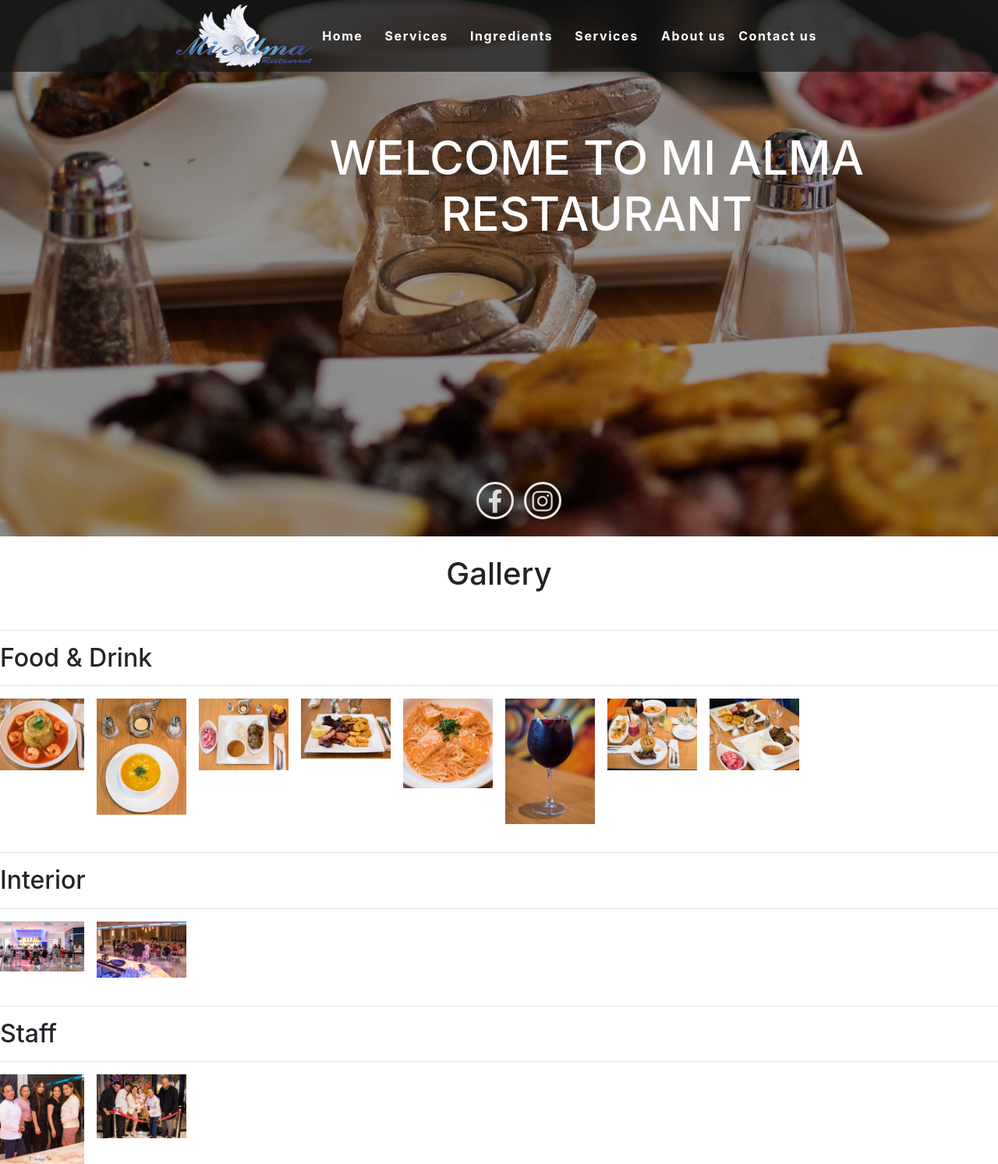
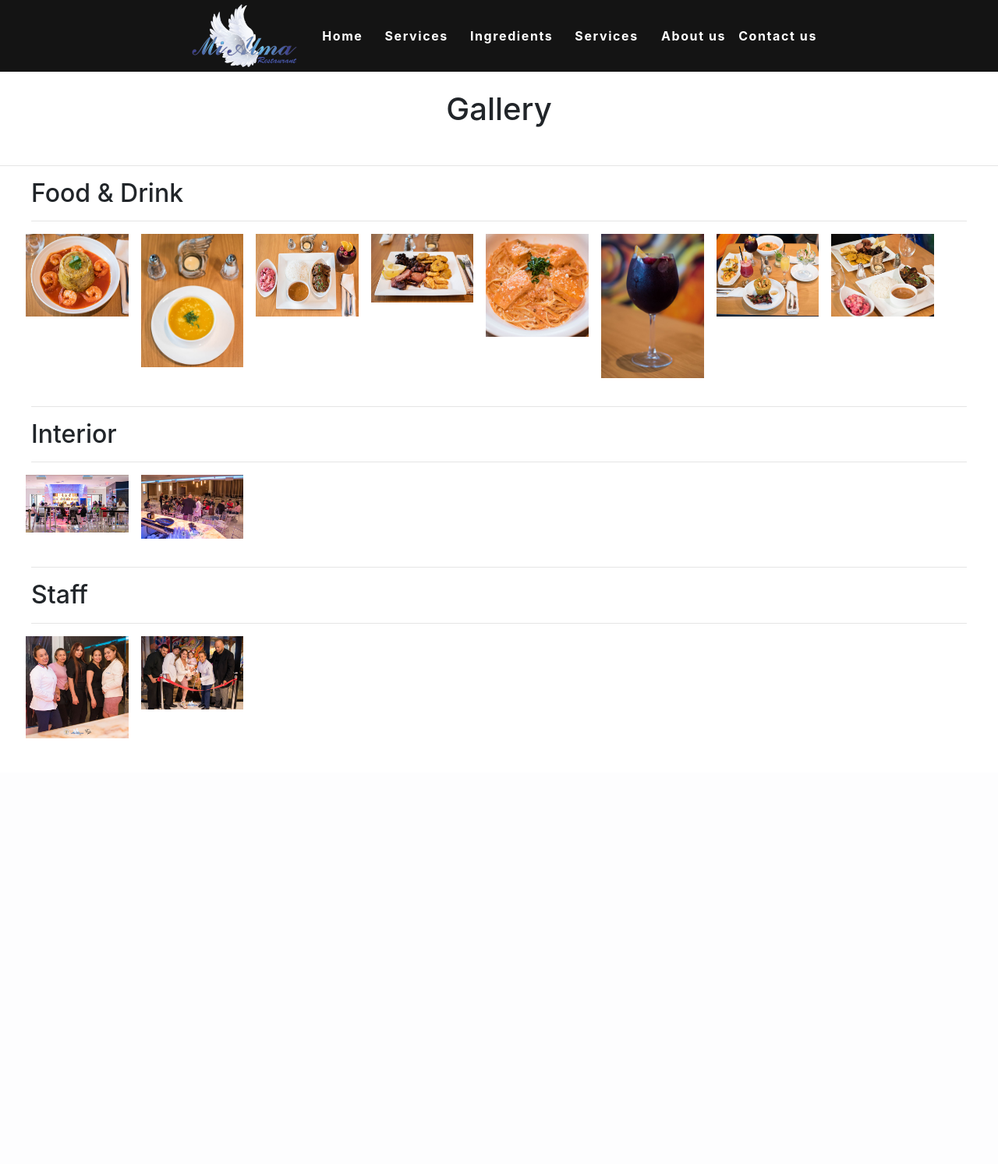
Before and after one commit to antonioi520/RESTAURANTsite, a PHP site: page /gallery.php in a window 1280 px wide. Shown: the whole page at 78% size. After the commit the page ends 947 px from the top, so only its background shows below. Run offline with PHP 8.4, Linux system fonts and the light colour scheme; some libraries are stand-ins or nearby versions.

Commit message:
gallery css changes, gallery.php changes, added blackish2 to css.css

```diff
--- a/css/css.css
+++ b/css/css.css
@@ -45,6 +45,13 @@
     background-color:rgba(20, 20, 20, 0.7);
     opacity: 1;
 }
+
+.bg-blackish2{
+
+    background-color:rgba(20, 20, 20, 1);
+    opacity: 1;
+}
+
 .headertext{
     text-align: center;
     font-size: 60px;"
--- a/css/gallery.css
+++ b/css/gallery.css
@@ -1,5 +1,10 @@
 * {
     box-sizing: border-box;
+}
+
+.wrapper {
+    width: 1200px;
+    margin: 0 auto;
 }
 
 .row > .column {
@@ -14,31 +19,31 @@
 
 .column {
     float: left;
-    width: 10%;
+    width: 12%;
 }
 
 /* The Modal (background) */
 .modal {
     display: none;
     position: fixed;
-    z-index: 1;
+    z-index: 2;
     padding-top: 10px;
     left: 0;
     top: 0;
     width: 100%;
     height: 100%;
-    overflow: auto;
+    overflow:  hidden;
     background-color: black;
 }
 
 /* Modal Content */
 .modal-content {
     position: relative;
-    background-color: #fefefe;
+    background-color: #2c2c2d;
     margin: auto;
-    padding: 0;
+    padding: 40px;
     width: 90%;
-    height: 70%;
+    height: 900px;
     max-width: 1200px;
 }
 
@@ -54,13 +59,15 @@
 
 .close:hover,
 .close:focus {
-    color: #999;
+    color: white;
     text-decoration: none;
     cursor: pointer;
 }
 
 .mySlides {
     display: none;
+    object-fit: scale-down;
+    max-height: 800px;
 }
 
 .cursor {
@@ -89,12 +96,14 @@
 .next {
     right: 0;
     border-radius: 3px 0 0 3px;
+    color: white;
 }
 
 /* On hover, add a black background color with a little bit see-through */
 .prev:hover,
 .next:hover {
-    background-color: rgba(0, 0, 0, 0.8);
+    background-color: rgba(255, 255, 255, 0.8);
+    color: white;
 }
 
 /* Number text (1/3 etc) */
@@ -108,6 +117,8 @@
 
 img {
     margin-bottom: -4px;
+    object-fit: scale-down;
+    max-height: 800px;
 }
 
 .caption-container {
--- a/gallery.php
+++ b/gallery.php
@@ -27,7 +27,7 @@
 <body>
 <!-- Header -->
 
-<nav class="navbar navbar-expand-lg navbar-inverse bg-blackish" style="z-index: 1;">
+<nav class="navbar navbar-expand-lg navbar-inverse bg-blackish2" style="z-index: 2;">
     <div class="col-md-2"></div>
     <img src="img/logo.png" alt="logo" style="height: 85px;width: 180px;margin-top:-5px;">
     <!--<a class="navbar-brand" href="#" style="color:white">Mi Almas Cafe</a>-->
@@ -61,20 +61,6 @@
     </div>
     <div class="col-md-2"></div>
 </nav>
-<div class="headerwrapper">
-    <div id="carouselExampleFade" class="" data-ride="carousel" style="z-index: 2;margin-top:-100px;">
-        <div class="carousel-inner">
-            <div class="carousel-item active">
-                <img src="img/header2.jpg" class="d-block w-100" alt="..." style="height:700px;filter:brightness(60%);">
-                <h1 class="headertext">WELCOME TO MI ALMA<br> RESTAURANT</H1>
-                <ul class="headericons">
-                    <li style="display: inline;padding:0.5em;"> <div id="test"><a href="https://www.facebook.com/Mi-Alma-1150016415172344/" target="_blank" class="circleborder"><i class="fab fa-facebook-f iconcolor"></i></a></div></li>
-                    <li style="display: inline;"><div id="test"><a href="https://www.instagram.com/mialmacafe/?hl=en" target="_blank" class="circleborder"> <i class="fab fa-instagram iconcolor"></i></a></div></li>
-                </ul>
-            </div>
-        </div>
-    </div>
-</div>
 
 <br>
 
@@ -82,6 +68,7 @@
 <br>
 <hr>
 
+<div class="wrapper">
     <h2 style="text-align:left">Food & Drink</h2>
     <hr>
     <div class="row">
@@ -339,6 +326,9 @@
             captionText.innerHTML = dots[staffSlideIndex-1].alt;
         }
     </script>
+</div>
+<br>
+<br>
 
 <!-- Optional JavaScript -->
 <!-- jQuery first, then Popper.js, then Bootstrap JS -->
```
Lines whose indentation alone changed are shown as unchanged.
